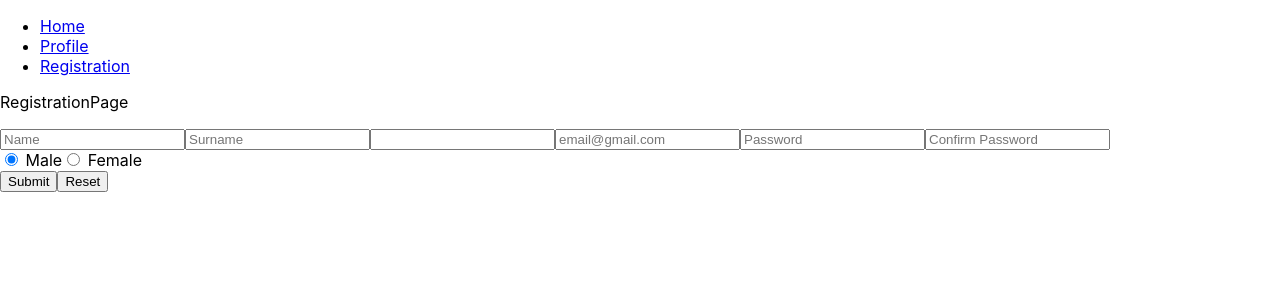
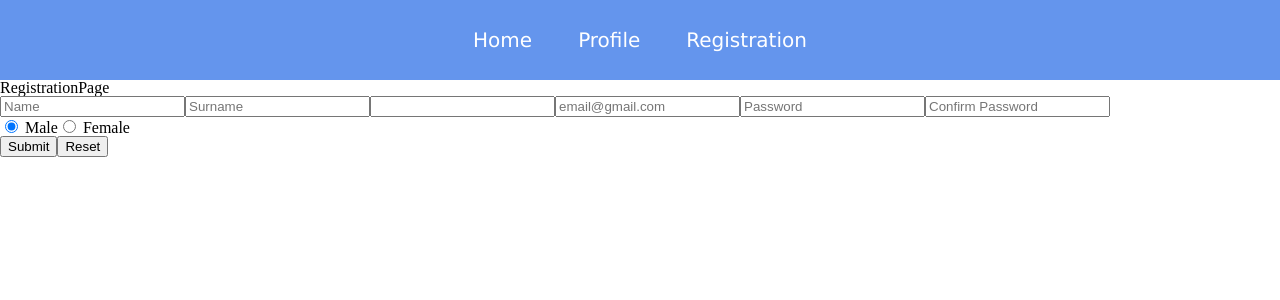
Before and after one commit to MicHaeLNgSd/fresh-branches-fullstack, a React (Create React App) app in the folder client/: page /reg in a window 1280 px wide. Shown: the top 300 px of the page. Built offline with nearby package versions, Linux system fonts and the light colour scheme.

Commit message:
add Header basic styles + _vars.scss

```diff
--- a/client/src/App.js
+++ b/client/src/App.js
@@ -1,9 +1,10 @@
 import { Switch, Route } from 'react-router-dom/cjs/react-router-dom';
-import './App.css';
+import { useState } from 'react';
 import Header from './components/Header';
 import ProfilePage from './pages/ProfilePage';
 import RegistrationPage from './pages/RegistrationPage';
-import { useState } from 'react';
+import './reset.css';
+import './App.css';
 
 function App() {
   const testUser = {
--- /dev/null
+++ b/client/src/common/style/_vars.scss
@@ -0,0 +1,3 @@
+$header-bg: cornflowerblue;
+$navlink-color: white;
+$navlink-active-bg: royalblue;
--- a/client/src/components/Header/Header.module.scss
+++ b/client/src/components/Header/Header.module.scss
@@ -0,0 +1,33 @@
+@import './../../common/style/vars';
+
+.header {
+  background-color: $header-bg;
+  height: 10vh;
+  display: flex;
+  justify-content: center;
+  align-items: center;
+  color: $navlink-color;
+  font-size: 20px;
+  font-family: 'Lucida Sans', 'Lucida Sans Regular', 'Lucida Grande',
+    'Lucida Sans Unicode', Geneva, Verdana, sans-serif;
+}
+
+.nav {
+  display: flex;
+  gap: 20px;
+}
+
+.navLink {
+  color: inherit;
+  text-decoration: none;
+
+  padding: 10px 10px;
+  border: 3px solid transparent;
+  border-radius: 10px;
+
+  &:hover {
+    background-color: $navlink-active-bg;
+    border-color: $navlink-color;
+    transition: all 0.4s;
+  }
+}
--- a/client/src/components/Header/index.jsx
+++ b/client/src/components/Header/index.jsx
@@ -1,18 +1,25 @@
 import React from 'react';
 import { Link } from 'react-router-dom/cjs/react-router-dom.min';
+import style from './Header.module.scss';
 
 function Header() {
   return (
-    <header>
-      <ul>
+    <header className={style.header}>
+      <ul className={style.nav}>
         <li>
-          <Link to='/'>Home</Link>
+          <Link to='/' className={style.navLink}>
+            Home
+          </Link>
         </li>
         <li>
-          <Link to='/profile'>Profile</Link>
+          <Link to='/profile' className={style.navLink}>
+            Profile
+          </Link>
         </li>
         <li>
-          <Link to='/reg'>Registration</Link>
+          <Link to='/reg' className={style.navLink}>
+            Registration
+          </Link>
         </li>
       </ul>
     </header>
--- a/client/src/index.css
+++ b/client/src/index.css
@@ -1,13 +1,12 @@
 body {
+  box-sizing: border-box;
   margin: 0;
-  font-family: -apple-system, BlinkMacSystemFont, 'Segoe UI', 'Roboto', 'Oxygen',
-    'Ubuntu', 'Cantarell', 'Fira Sans', 'Droid Sans', 'Helvetica Neue',
-    sans-serif;
+  font-family: -apple-system, BlinkMacSystemFont, 'Segoe UI', 'Roboto', 'Oxygen', 'Ubuntu',
+    'Cantarell', 'Fira Sans', 'Droid Sans', 'Helvetica Neue', sans-serif;
   -webkit-font-smoothing: antialiased;
   -moz-osx-font-smoothing: grayscale;
 }
 
 code {
-  font-family: source-code-pro, Menlo, Monaco, Consolas, 'Courier New',
-    monospace;
+  font-family: source-code-pro, Menlo, Monaco, Consolas, 'Courier New', monospace;
 }
--- /dev/null
+++ b/client/src/reset.css
@@ -0,0 +1,129 @@
+/* http://meyerweb.com/eric/tools/css/reset/
+   v2.0 | 20110126
+   License: none (public domain)
+*/
+
+html,
+body,
+div,
+span,
+applet,
+object,
+iframe,
+h1,
+h2,
+h3,
+h4,
+h5,
+h6,
+p,
+blockquote,
+pre,
+a,
+abbr,
+acronym,
+address,
+big,
+cite,
+code,
+del,
+dfn,
+em,
+img,
+ins,
+kbd,
+q,
+s,
+samp,
+small,
+strike,
+strong,
+sub,
+sup,
+tt,
+var,
+b,
+u,
+i,
+center,
+dl,
+dt,
+dd,
+ol,
+ul,
+li,
+fieldset,
+form,
+label,
+legend,
+table,
+caption,
+tbody,
+tfoot,
+thead,
+tr,
+th,
+td,
+article,
+aside,
+canvas,
+details,
+embed,
+figure,
+figcaption,
+footer,
+header,
+hgroup,
+menu,
+nav,
+output,
+ruby,
+section,
+summary,
+time,
+mark,
+audio,
+video {
+  margin: 0;
+  padding: 0;
+  border: 0;
+  font-size: 100%;
+  font: inherit;
+  vertical-align: baseline;
+}
+/* HTML5 display-role reset for older browsers */
+article,
+aside,
+details,
+figcaption,
+figure,
+footer,
+header,
+hgroup,
+menu,
+nav,
+section {
+  display: block;
+}
+body {
+  line-height: 1;
+}
+ol,
+ul {
+  list-style: none;
+}
+blockquote,
+q {
+  quotes: none;
+}
+blockquote:before,
+blockquote:after,
+q:before,
+q:after {
+  content: '';
+  content: none;
+}
+table {
+  border-collapse: collapse;
+  border-spacing: 0;
+}
```
Also changed, not shown: client/src/common/style/_templates.scss (added).
